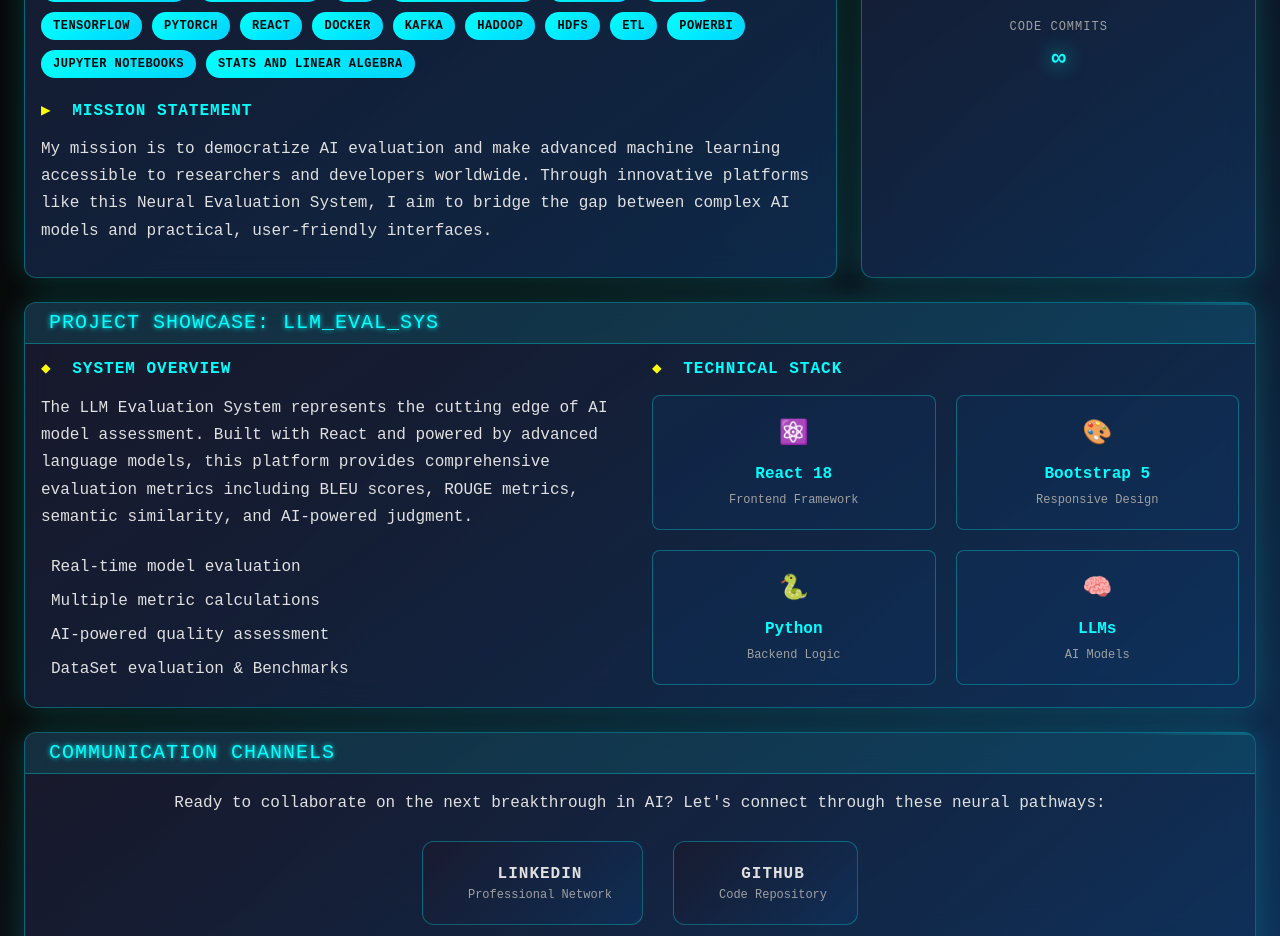
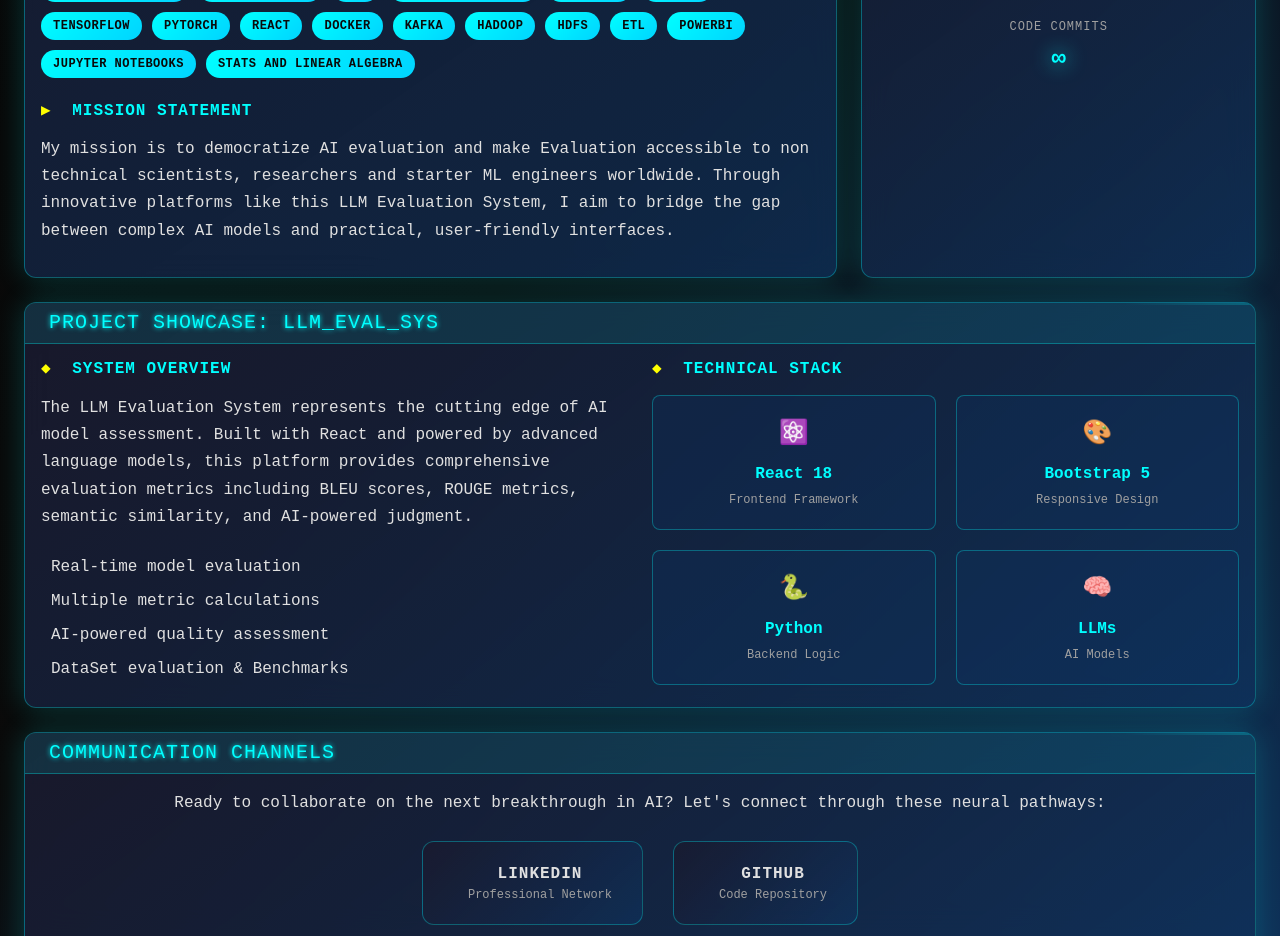
Before and after one commit to zammelRocks/Stress-Testing-LM-truthfulness, a React (Vite) app in the folder frontend/: page /about in a window 1280 px wide. Shown: the part 880-1816 px from the top of the page. Built offline with nearby package versions, Linux system fonts and the light colour scheme; no server answers.

Commit message:
This version works with a cyberpunk theme + AoutMe page

```diff
--- a/frontend/src/pages/AboutMe.tsx
+++ b/frontend/src/pages/AboutMe.tsx
@@ -149,9 +149,9 @@
                     <span className="section-icon">▶</span> MISSION STATEMENT
                   </h6>
                   <p className="cyber-text">
-                    My mission is to democratize AI evaluation and make advanced machine learning
-                    accessible to researchers and developers worldwide. Through innovative platforms
-                    like this Neural Evaluation System, I aim to bridge the gap between complex
+                    My mission is to democratize AI evaluation and make Evaluation
+                    accessible to non technical scientists, researchers and starter ML engineers worldwide. Through innovative platforms
+                    like this LLM Evaluation System, I aim to bridge the gap between complex
                     AI models and practical, user-friendly interfaces.
                   </p>
                 </div>
```
